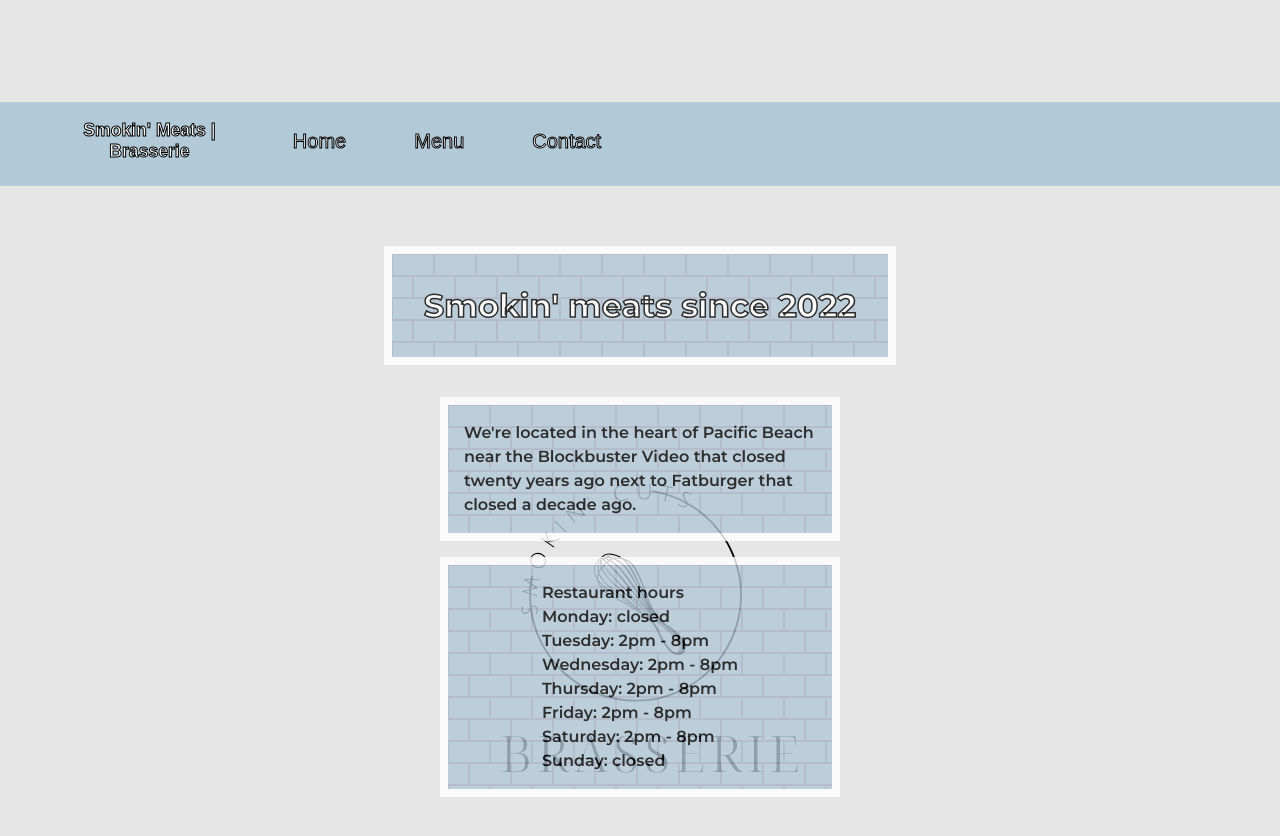
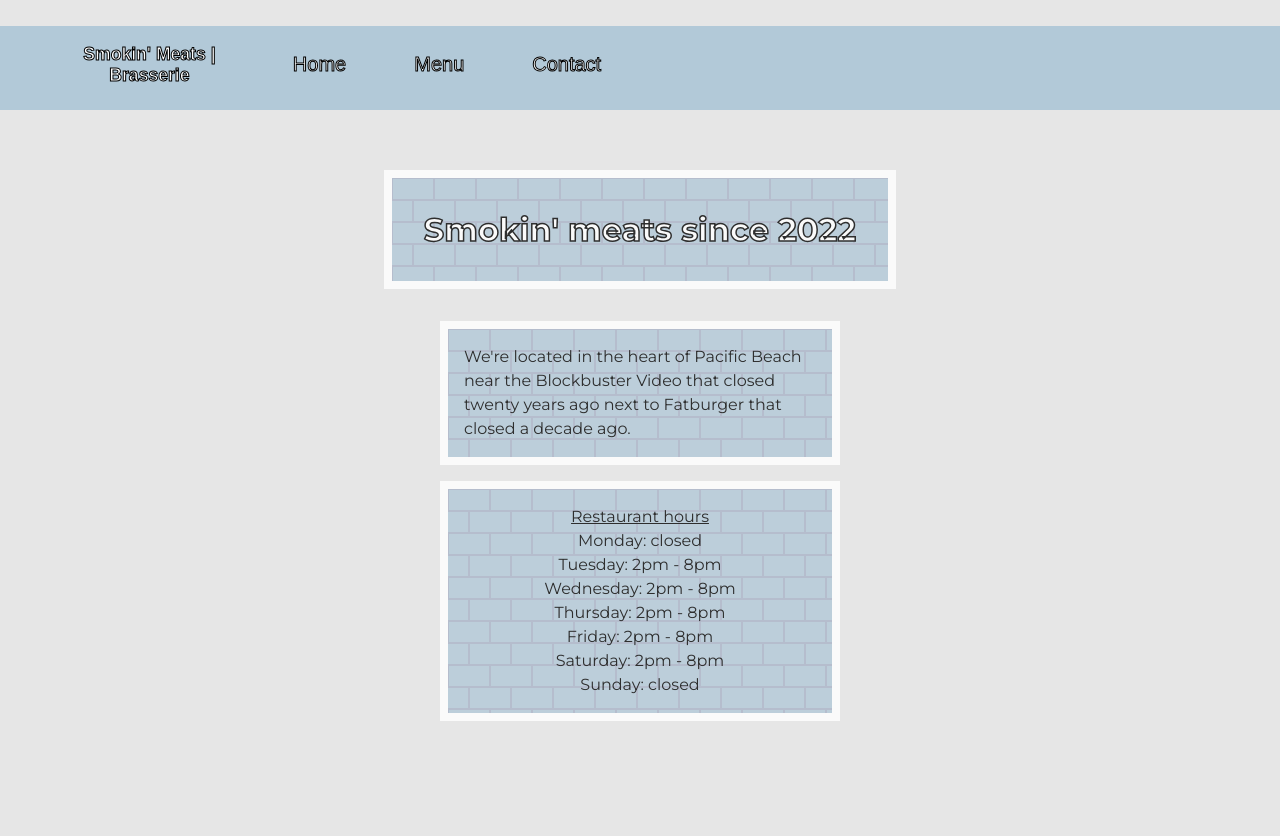
Before and after one commit to angelr1076/OdinRestaurant, a website built with webpack: page dist/index.html in a window 1280 px wide. Shown: the part 698-1534 px from the top of the page. After the commit the page ends 1448 px from the top, so only its background shows below. Built offline with nearby package versions, Linux system fonts and the light colour scheme.

Commit message:
Added webpack common dev and production folders

```diff
--- a/src/home.js
+++ b/src/home.js
@@ -19,21 +19,14 @@ export default function loadHome() {
   const hoursPara = document.createElement('p');
   hoursPara.setAttribute('class', 'hours-para brick-background');
   hoursPara.innerHTML = `
-    Restaurant hours
-    <br>
-    Monday: closed
-    <br>
-    Tuesday: 2pm - 8pm
-    <br>
-    Wednesday: 2pm - 8pm
-    <br>
-    Thursday: 2pm - 8pm
-    <br>
-    Friday: 2pm - 8pm
-    <br>
-    Saturday: 2pm - 8pm
-    <br>
-    Sunday: closed
+    <p><u>Restaurant hours</u></p>
+    <p>Monday: closed</p>
+    <p>Tuesday: 2pm - 8pm</p>
+    <p>Wednesday: 2pm - 8pm</p>
+    <p>Thursday: 2pm - 8pm</p>
+    <p>Friday: 2pm - 8pm</p>
+    <p>Saturday: 2pm - 8pm</p>
+    <p>Sunday: closed</p>
   `;
 
   element.appendChild(h1);
--- a/src/styles/style.css
+++ b/src/styles/style.css
@@ -20,14 +20,6 @@
 body {
   background-color: hsl(0, 0%, 90%);
   font-family: var(--mont);
-}
-
-.content {
-  background-image: url('../images/cutsIcon.svg');
-  height: 100vh;
-  background-repeat: no-repeat;
-  background-size: 700px 700px;
-  background-position: 300px 200px;
 }
 
 .hamnav {
@@ -124,7 +116,6 @@ button:hover::after {
 
 .home-page p {
   line-height: 1.5;
-  font-weight: 600;
 }
 
 .home-title {
@@ -143,8 +134,10 @@ button:hover::after {
 }
 
 .hours-para {
-  width:
-  400px;
+  display: flex;
+  flex-direction: column;
+  justify-content: center;
+  width: 400px;
 }
 
 .flex-home {
@@ -231,11 +224,6 @@ button:hover::after {
   color: #fff;
 }
 
-.col-left {
-  /* border-right: 1px solid #fff; */
-  /* padding-right: 1.5em; */
-}
-
 .col-right img {
   opacity: 0.8;
   border: 3px solid #000;
--- a/webpack.config.js
+++ b/webpack.common.js
@@ -3,13 +3,8 @@ const json5 = require('json5');
 const HtmlWebpackPlugin = require('html-webpack-plugin');
 
 module.exports = {
-  mode: 'development',
   entry: {
     index: './src/index.js',
-  },
-  devtool: 'inline-source-map',
-  devServer: {
-    static: './dist',
   },
   plugins: [
     new HtmlWebpackPlugin({
@@ -19,7 +14,6 @@ module.exports = {
   output: {
     filename: '[name].bundle.js',
     path: path.resolve(__dirname, 'dist'),
-    // publicPath: './',
     assetModuleFilename: 'images/[name][ext][query]',
     clean: true,
   },
--- /dev/null
+++ b/webpack.dev.js
@@ -0,0 +1,10 @@
+const { merge } = require('webpack-merge');
+const common = require('./webpack.common.js');
+
+module.exports = merge(common, {
+  mode: 'development',
+  devtool: 'inline-source-map',
+  devServer: {
+    static: './dist',
+  },
+});
```
Also changed, not shown: package.json (+6 -6 lines), webpack.prod.js (added, +12 -0 lines), 1 other file.
